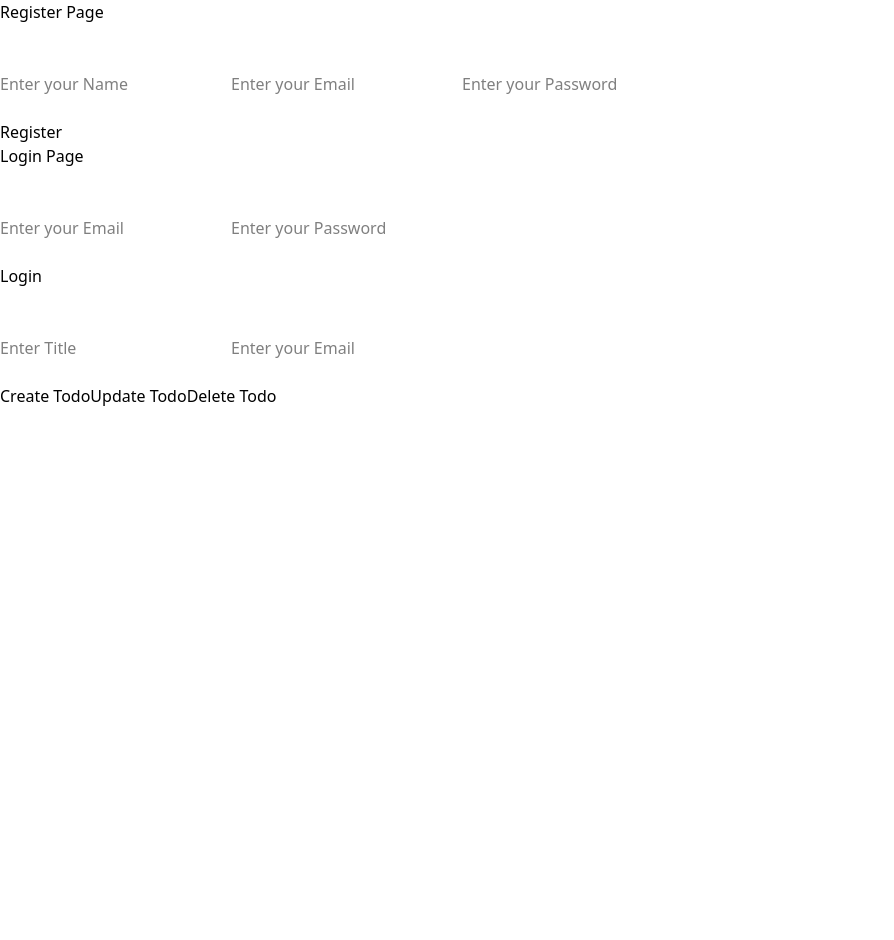
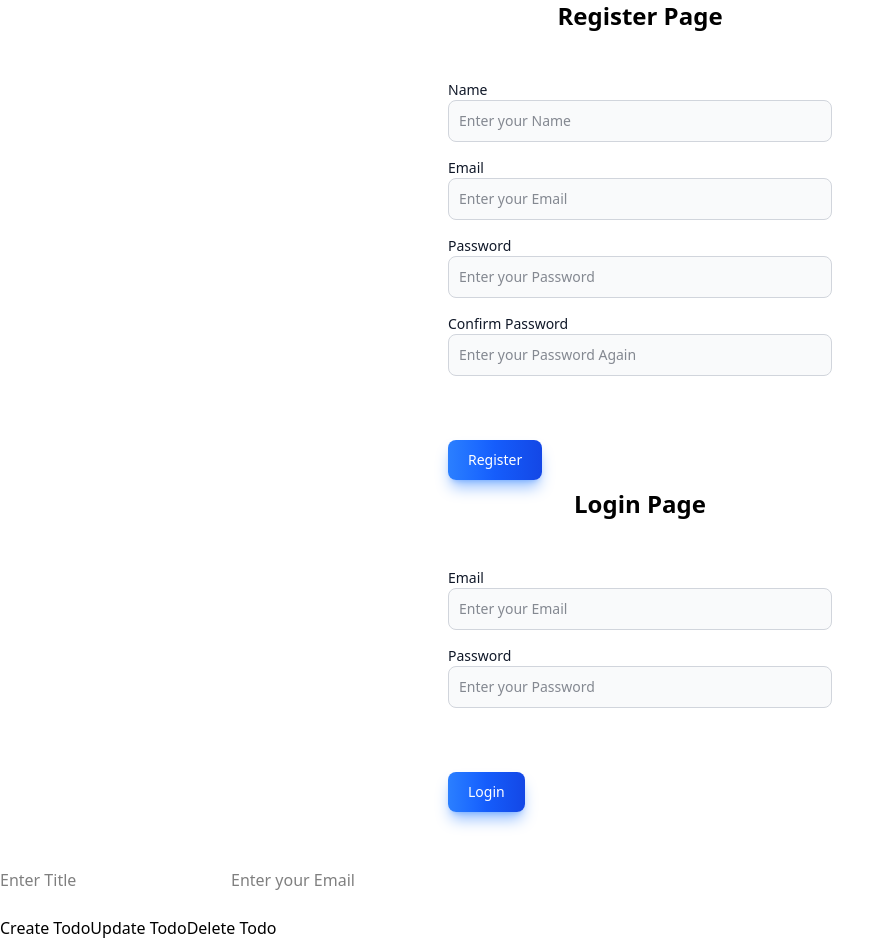
Before and after one commit to LegendCoder20/Todo-App-Task-Frontend, a React (Vite) app: page / in a window 1280 px wide. Shown: the whole page, without its empty margins (0-894 px from the left). Before the commit the page ends 800 px from the top, so only its background shows below. Built offline with nearby package versions, Linux system fonts and the light colour scheme; no server answers; the HTML template or start-up script is replaced by a standard one.

Commit message:
Completed Register, Login Functionallity

```diff
--- a/package.json
+++ b/package.json
@@ -14,6 +14,7 @@
     "axios": "^1.11.0",
     "react": "^19.1.1",
     "react-dom": "^19.1.1",
+    "react-router-dom": "^7.8.0",
     "tailwindcss": "^4.1.11"
   },
   "devDependencies": {
--- a/src/App.jsx
+++ b/src/App.jsx
@@ -1,4 +1,5 @@
 import "./App.css";
+import {BrowserRouter as Router, Routes, Route} from "react-router-dom";
 import Dashboard from "./Main Pages/Dashboard";
 import Register from "./pages/Register";
 import Login from "./pages/Login";
--- /dev/null
+++ b/src/Forms/AuthForm.jsx
@@ -0,0 +1,69 @@
+import React from "react";
+import InputBox from "../components/InputBox";
+import Button from "../components/Button";
+
+function AuthForm({mode, formData, setFormData, onSubmit}) {
+  return (
+    <>
+      <div className="register-container">
+        <h1 className="text-center font-black font-sans text-2xl">
+          {mode === "login" ? "Login Page" : "Register Page"}
+        </h1>
+        <br />
+        <br />
+        <form onSubmit={onSubmit} className="max-w-sm mx-auto">
+          {mode === "register" && (
+            <InputBox
+              labelName="Name"
+              type="text"
+              name="name"
+              placeholder="Enter your Name"
+              value={formData.name}
+              onChange={(e) => setFormData({...formData, name: e.target.value})}
+            ></InputBox>
+          )}
+
+          <InputBox
+            labelName="Email"
+            type="text"
+            name="email"
+            placeholder="Enter your Email"
+            value={formData.email}
+            onChange={(e) => setFormData({...formData, email: e.target.value})}
+          ></InputBox>
+
+          <InputBox
+            labelName="Password"
+            type="password"
+            name="password"
+            placeholder="Enter your Password"
+            value={formData.password}
+            onChange={(e) =>
+              setFormData({...formData, password: e.target.value})
+            }
+          ></InputBox>
+          {mode === "register" && (
+            <InputBox
+              labelName="Confirm Password"
+              type="password"
+              name="confirmPassword"
+              placeholder="Enter your Password Again"
+              value={formData.confirmPassword}
+              onChange={(e) =>
+                setFormData({...formData, confirmPassword: e.target.value})
+              }
+            ></InputBox>
+          )}
+
+          <br />
+          <br />
+          <Button type="submit">
+            {mode === "login" ? "Login" : "Register"}
+          </Button>
+        </form>
+      </div>
+    </>
+  );
+}
+
+export default AuthForm;
--- /dev/null
+++ b/src/components/Button.jsx
@@ -0,0 +1,17 @@
+import React from "react";
+
+function Button({type = "button", children, onClick}) {
+  return (
+    <>
+      <button
+        type={type}
+        onClick={onClick}
+        class="text-white bg-gradient-to-r from-blue-500 via-blue-600 to-blue-700 hover:bg-gradient-to-br focus:ring-4 focus:outline-none focus:ring-blue-300 dark:focus:ring-blue-800 shadow-lg shadow-blue-500/50 dark:shadow-lg dark:shadow-blue-800/80 font-medium rounded-lg text-sm px-5 py-2.5 text-center me-2 mb-2 "
+      >
+        {children}
+      </button>
+    </>
+  );
+}
+
+export default Button;
--- a/src/components/InputBox.jsx
+++ b/src/components/InputBox.jsx
@@ -0,0 +1,25 @@
+import React from "react";
+
+function InputBox({labelName, type, name, placeholder, value, onChange}) {
+  return (
+    <>
+      <div>
+        <label for={name} class="block  text-sm font-medium text-gray-900">
+          {labelName}
+        </label>
+        <input
+          type={type}
+          class="bg-gray-50 border border-gray-300 text-gray-900 text-sm rounded-lg focus:ring-blue-500 focus:border-blue-500 block w-full p-2.5  mb-4"
+          name={name}
+          value={value}
+          placeholder={placeholder}
+          autoComplete="on"
+          onChange={onChange}
+          required
+        />
+      </div>
+    </>
+  );
+}
+
+export default InputBox;
--- a/src/pages/Login.jsx
+++ b/src/pages/Login.jsx
@@ -1,7 +1,13 @@
 import React, {useState, useEffect} from "react";
 import axios from "axios";
+import AuthForm from "../Forms/AuthForm";
 
 function Login() {
+  const [formData, setFormData] = useState({
+    email: "",
+    password: "",
+  });
+
   useEffect(() => {
     const getUser = async () => {
       let token = localStorage.getItem("token");
@@ -17,22 +23,16 @@ function Login() {
     getUser();
   }, []);
 
-  const [email, setEmail] = useState("");
-  const [password, setPassword] = useState("");
-
-  const hEmail = (e) => setEmail(e.target.value);
-  const hPassword = (e) => setPassword(e.target.value);
-
   const login = async (e) => {
     e.preventDefault();
     let token;
     try {
       const res = await axios.post("http://localhost:5000/api/", {
-        email,
-        password,
+        email: formData.email,
+        password: formData.password,
       });
       token = res.data.token;
-      console.log(res.data.token);
+      console.log(res.data);
     } catch (err) {
       console.log(err.response?.data?.message);
     }
@@ -42,33 +42,13 @@ function Login() {
 
   return (
     <>
-      <div className="login-container">
-        <h1>Login Page</h1>
-        <br />
-        <br />
-        <form>
-          <input
-            type="email"
-            name="email"
-            placeholder="Enter your Email"
-            required
-            autoComplete="on"
-            onChange={hEmail}
-          />
-          <input
-            type="password"
-            name="password"
-            placeholder="Enter your Password"
-            required
-            autoComplete="on"
-            onChange={hPassword}
-          />
-          <br />
-          <br />
-          <button type="submit" onClick={login}>
-            Login
-          </button>
-        </form>
+      <div className="register-container">
+        <AuthForm
+          mode="login"
+          formData={formData}
+          setFormData={setFormData}
+          onSubmit={login}
+        ></AuthForm>
       </div>
     </>
   );
--- a/src/pages/Register.jsx
+++ b/src/pages/Register.jsx
@@ -1,7 +1,15 @@
 import React, {useState, useEffect} from "react";
 import axios from "axios";
+import AuthForm from "../Forms/AuthForm";
 
 function Register() {
+  const [formData, setFormData] = useState({
+    name: "",
+    email: "",
+    password: "",
+    confirmPassword: "",
+  });
+
   useEffect(() => {
     const getUser = async () => {
       let token = localStorage.getItem("token");
@@ -17,18 +25,14 @@ function Register() {
     getUser();
   }, []);
 
-  const [name, setName] = useState("");
-  const [email, setEmail] = useState("");
-  const [password, setPassword] = useState("");
-
-  const hName = (e) => setName(e.target.value);
-  const hEmail = (e) => setEmail(e.target.value);
-  const hPassword = (e) => setPassword(e.target.value);
-
   const register = async (e) => {
     e.preventDefault();
     const registerUser = await axios
-      .post("http://localhost:5000/api/register", {name, email, password})
+      .post("http://localhost:5000/api/register", {
+        name: formData.name,
+        email: formData.email,
+        password: formData.password,
+      })
       .then((data) => {
         console.log(data);
       });
@@ -38,40 +42,12 @@ function Register() {
   return (
     <>
       <div className="register-container">
-        <h1>Register Page</h1>
-        <br />
-        <br />
-        <form>
-          <input
-            type="text"
-            name="name"
-            placeholder="Enter your Name"
-            required
-            autoComplete="on"
-            onChange={hName}
-          />
-          <input
-            type="email"
-            name="email"
-            placeholder="Enter your Email"
-            required
-            autoComplete="on"
-            onChange={hEmail}
-          />
-          <input
-            type="password"
-            name="password"
-            placeholder="Enter your Password"
-            required
-            autoComplete="on"
-            onChange={hPassword}
-          />
-          <br />
-          <br />
-          <button type="submit" onClick={register}>
-            Register
-          </button>
-        </form>
+        <AuthForm
+          mode="register"
+          formData={formData}
+          setFormData={setFormData}
+          onSubmit={register}
+        ></AuthForm>
       </div>
     </>
   );
```
Also changed, not shown: 1 other file (tests, documents, lock files or other folders).
